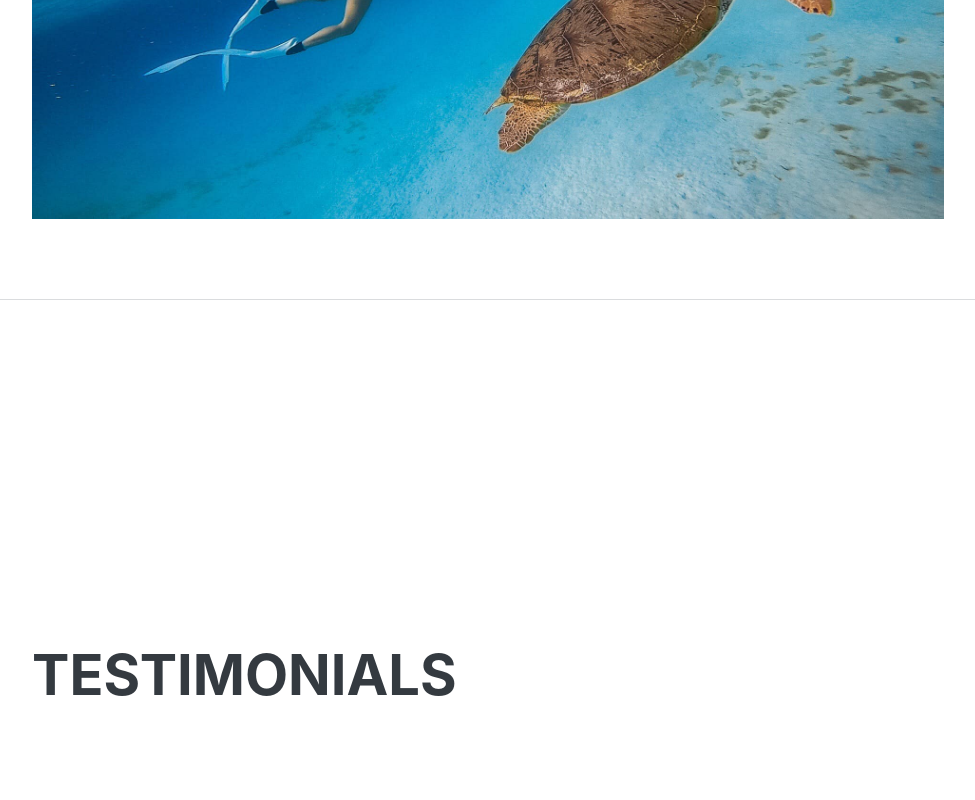
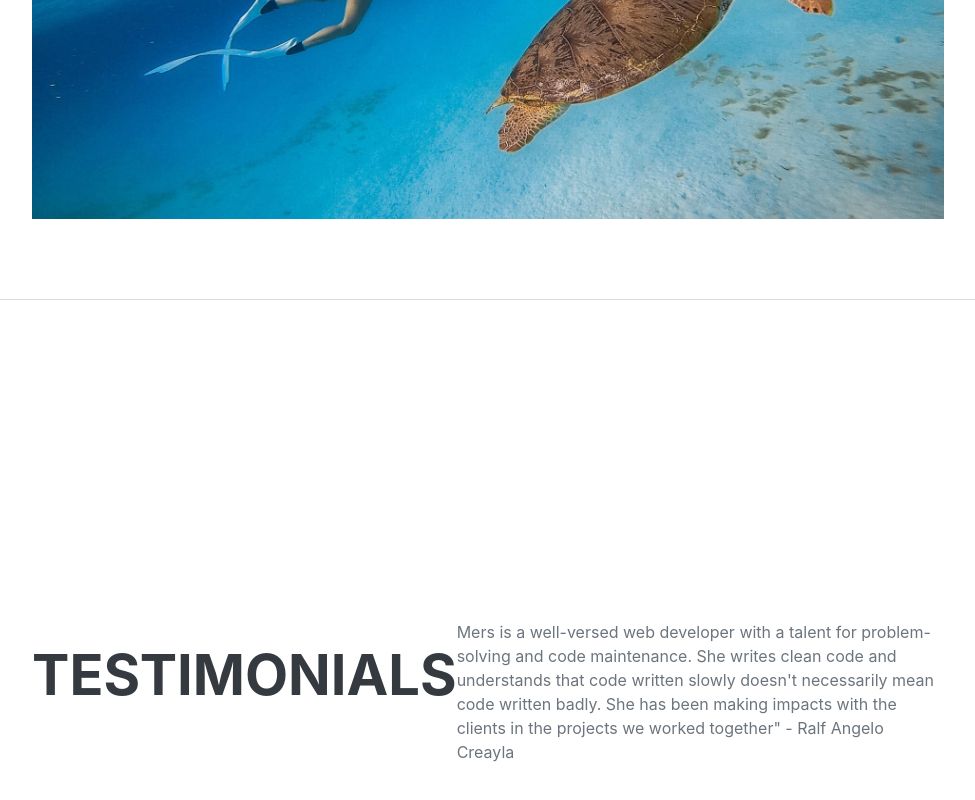
Before and after one commit to merczy04/Bootstrap-Resume-Mers, a plain HTML site: page index.html in a window 1280 px wide. Shown: the part 4331-5131 px from the top of the page, without its empty margins (288-1263 px from the left). Drawn offline with nearby package versions, Linux system fonts and the light colour scheme; a script that the page names is missing; a web font is replaced by a local one.

Commit message:
git commit

```diff
--- a/index.html
+++ b/index.html
@@ -476,6 +476,11 @@
         <div class="resume-section-content">
           <h2 class="mb-5">Testimonials</h2>
         </div>
+        <p>Mers is a well-versed web developer with a talent for
+          problem-solving and code maintenance. Shе writes clean code and
+          understands that code written slowly doesn't necessarily mean
+          code written badly. Shе has been making impacts with the clients in
+          the projects we worked together" - Ralf Angelo Creayla</p>
         </div>
       </section>
     </div>
```
